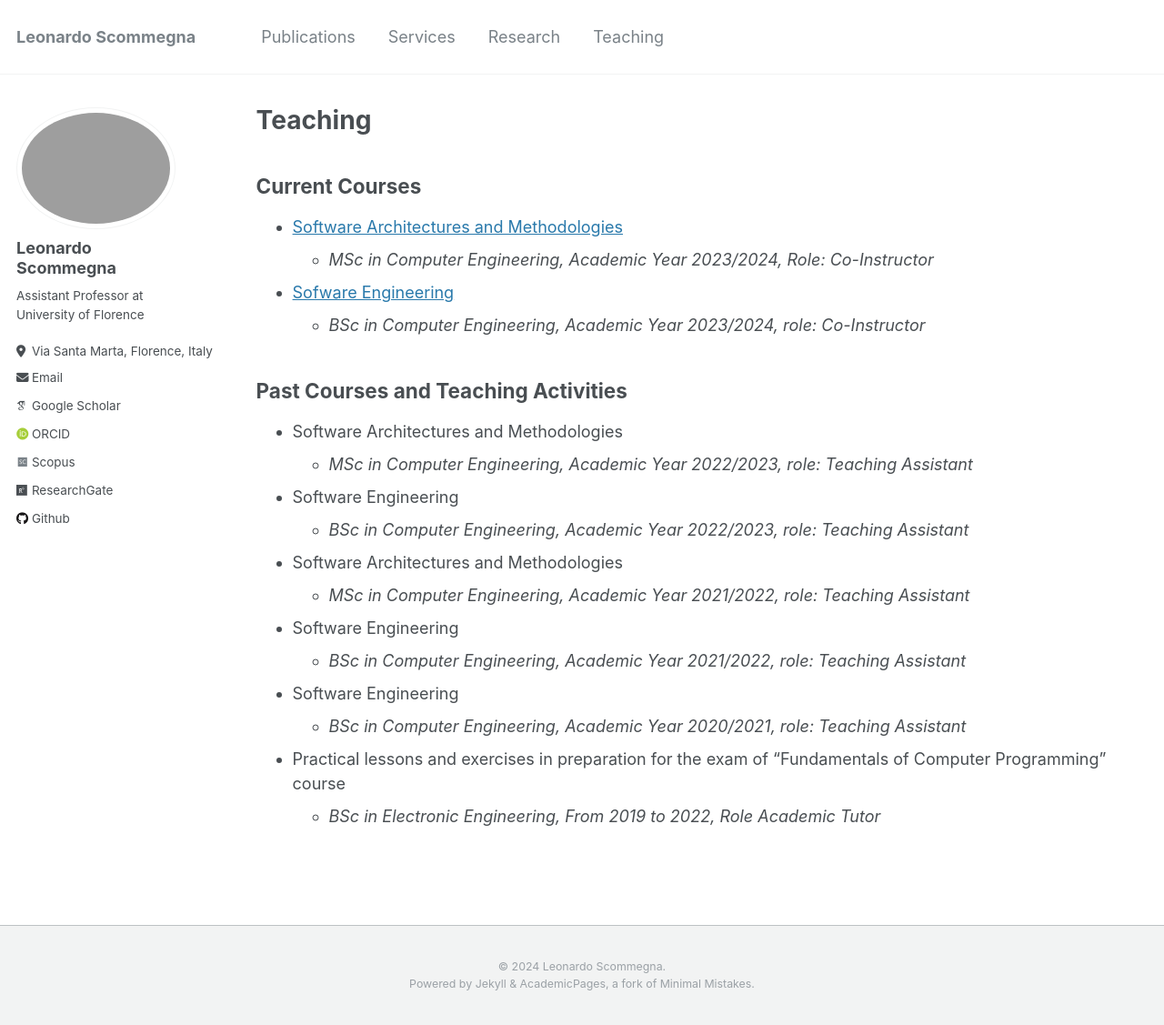
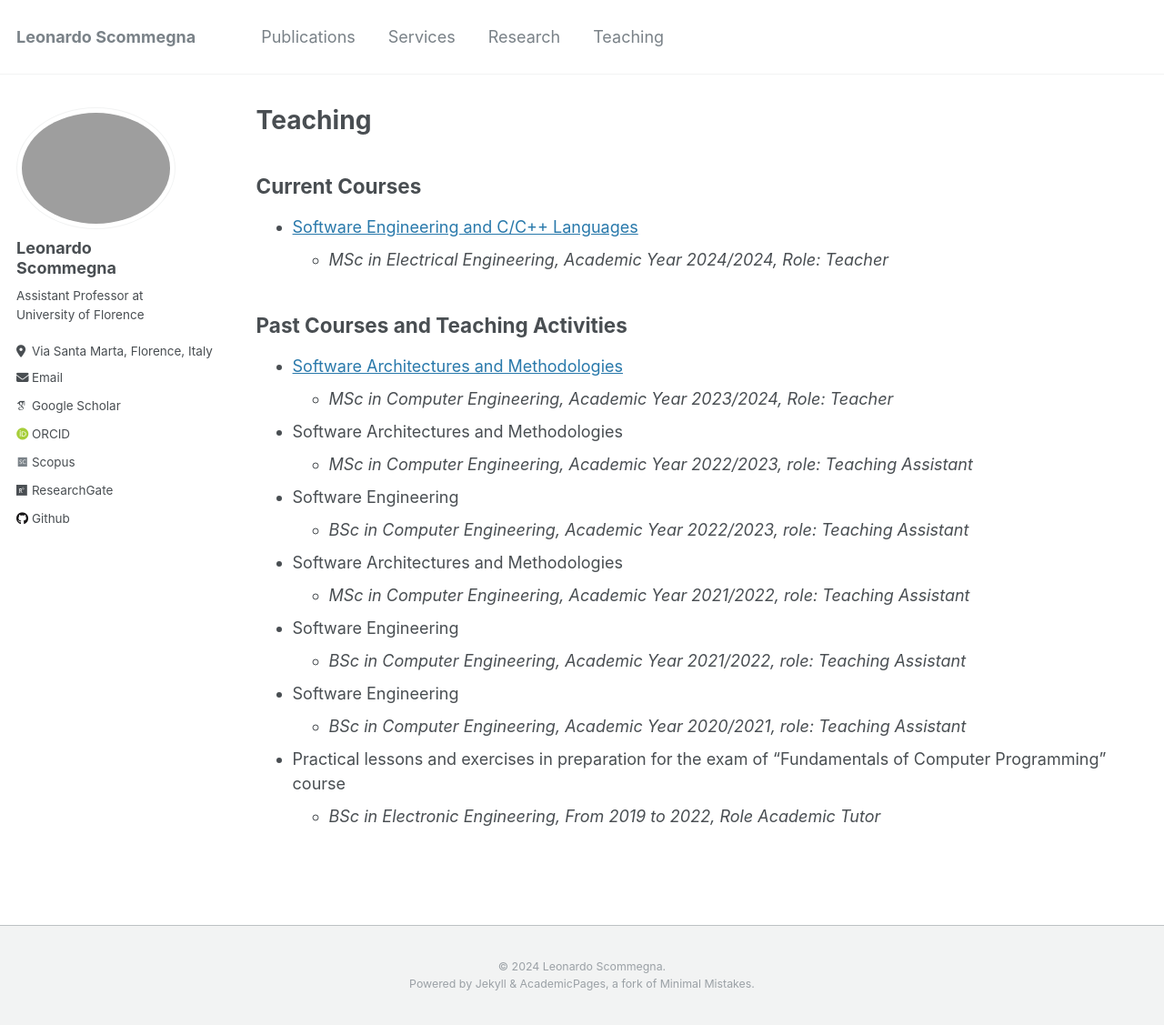
Before and after one commit to LeonardoScommegna/LeonardoScommegna.github.io, a Jekyll site: the page built from _pages/teaching.md, in a window 1280 px wide and 1127 px high. Shown: the whole window at 91% size. Built offline with Jekyll 4.4.1, drawn with Linux system fonts in a browser that asks for light colours; some web fonts are replaced.

Commit message:
teaching page updated

```diff
--- a/_pages/teaching.md
+++ b/_pages/teaching.md
@@ -7,12 +7,12 @@ author_profile: true
 
 ## Current Courses
 
-- [Software Architectures and Methodologies](https://e-l.unifi.it/course/view.php?id=41373)
-    - _MSc in Computer Engineering, Academic Year 2023/2024, Role: Co-Instructor_
-- [Sofware Engineering](https://e-l.unifi.it/course/view.php?id=37632)
-    - _BSc in Computer Engineering, Academic Year 2023/2024, role: Co-Instructor_
+- [Software Engineering and C/C++ Languages](https://e-l.unifi.it/course/view.php?id=44287)
+    - _MSc in Electrical Engineering, Academic Year 2024/2024, Role: Teacher_
 
 ## Past Courses and Teaching Activities
+- [Software Architectures and Methodologies](https://e-l.unifi.it/course/view.php?id=41373)
+    - _MSc in Computer Engineering, Academic Year 2023/2024, Role: Teacher_
 - Software Architectures and Methodologies
     - _MSc in Computer Engineering, Academic Year 2022/2023, role: Teaching Assistant_
 - Software Engineering
```
